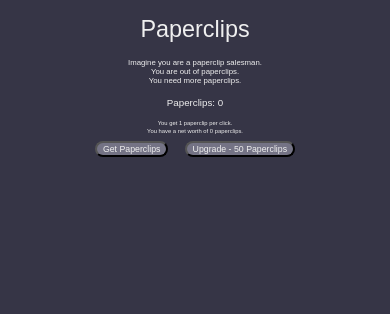
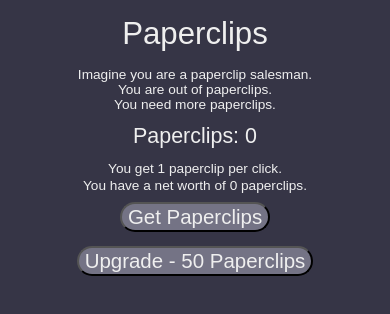
Before and after one commit to paperclipc/paperclipc.github.io, a plain HTML site: page index.html in a window 390 px wide. Drawn offline with Linux system fonts and the light colour scheme.

Commit message:
Add Responsiveness/Button Fix

```diff
--- a/style.css
+++ b/style.css
@@ -6,6 +6,7 @@ body {
 }
 
 button {
+    touch-action: manipulation;
     font-size: 2.25vw;
     margin: 1.5vw;
     border-radius: 20px;
@@ -36,3 +37,24 @@ h4 {
     margin: 0.5vw;
     font-weight: normal;
 }
+@media screen and (max-width: 900px) {
+    h1 {
+        font-size: 8vw;
+    }
+
+    h2 {
+        font-size: 5.5vw;
+    }
+
+    h3 {
+        font-size: 3.5vw;
+    }
+
+    h4 {
+        font-size: 3.5vw;
+    }
+    button {
+        margin-top: 2vw;
+        font-size: 5.25vw;
+    }
+  }
```
